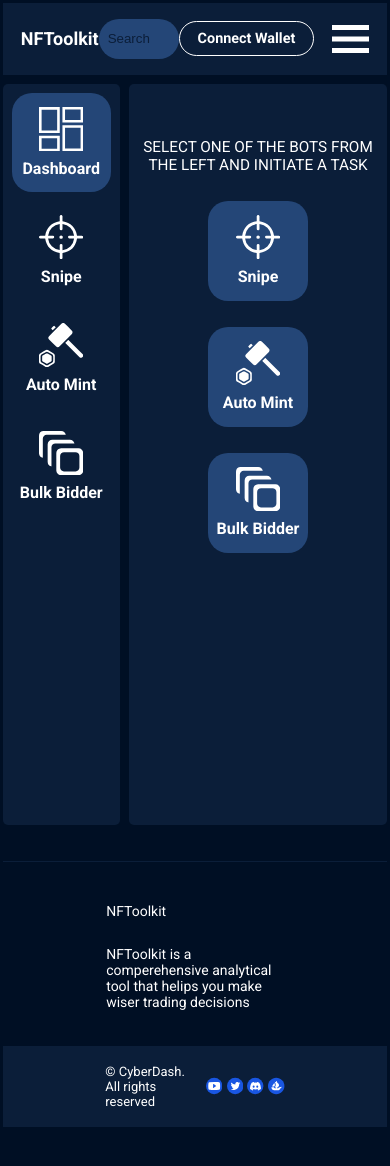
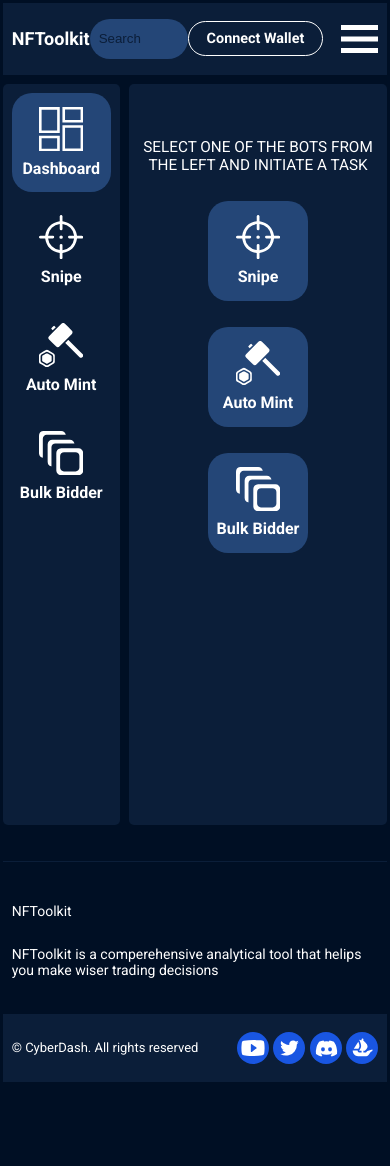
Before and after one commit to FortuneWebWorks/Cyber-React-Sass, a React (Create React App) app: page /dashboard in a window 390 px wide. Shown: the top 1166 px of the page. After the commit the page ends 1125 px from the top, so only its background shows below. Built offline with nearby package versions, Linux system fonts and the light colour scheme.

Commit message:
:zap: footer and header styles in small screen are improved

```diff
--- a/src/styles/footer/footer2.scss
+++ b/src/styles/footer/footer2.scss
@@ -64,7 +64,24 @@
     }
 
     svg {
+      aspect-ratio: 1/1;
+      width: 32px;
       cursor: pointer;
+    }
+  }
+
+  @media (max-width: 800px) {
+    .footer__copyright {
+      max-width: 1186px;
+    }
+
+    .footer__copyright_container {
+      width: 100%;
+      padding: 0;
+    }
+
+    .footer__info {
+      padding: 0 1rem;
     }
   }
 
--- a/src/styles/header/header2.scss
+++ b/src/styles/header/header2.scss
@@ -115,6 +115,7 @@
 
   @media (max-width: 800px) {
     min-height: 8rem;
+    padding: 1rem;
 
     .header__connect-wallet {
       width: 100%;
@@ -122,13 +123,7 @@
     }
   }
 
-  @media (max-width: 630px) {
-    padding: 0 2rem;
-  }
-
   @media (max-width: 470px) {
-    padding: 0 2rem;
-
     h2 {
       font-size: 2rem;
     }
```
